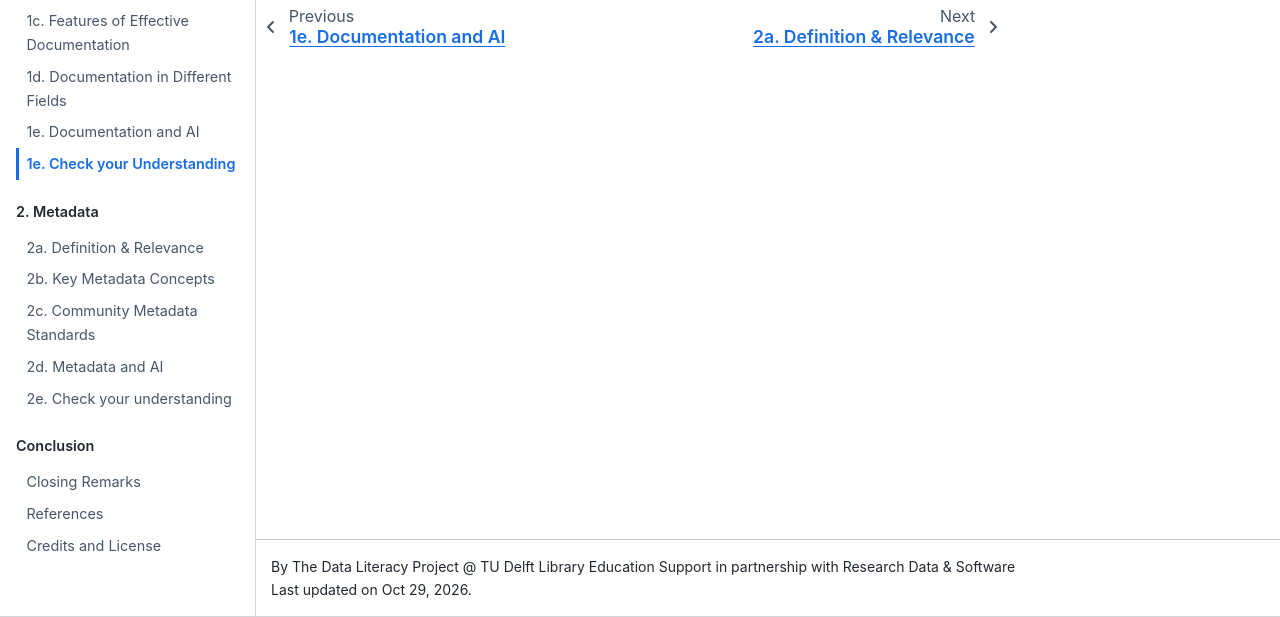
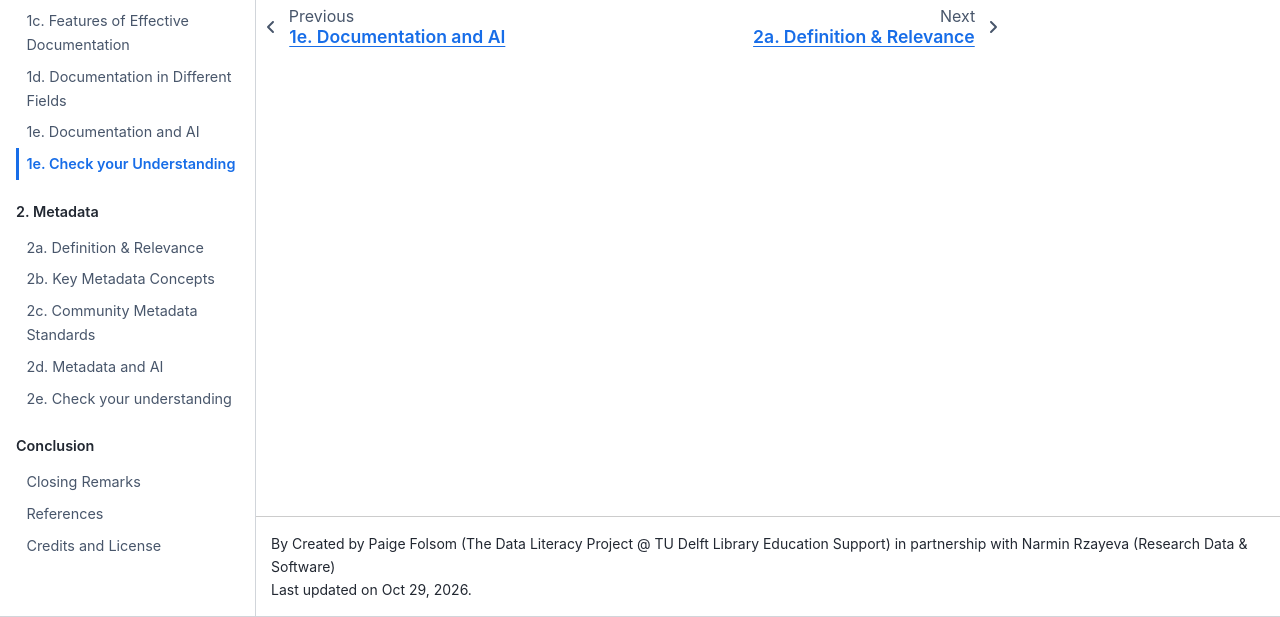
Before and after one commit to tu-delft-library/Documentation_and_Metadata, a Jupyter Book: the page built from book/1f-check-understanding.md, in a window 1280 px wide, cut to the strip 284-901 px from the top of the page. Built offline with Jupyter Book 1.0.4 settings and Sphinx 7.4.7 and the Sphinx Book theme 1.1.4, drawn with Linux system fonts in a browser that asks for light colours; comment, search, counter and statistics services are not loaded.

Commit message:
Update _config.yml

```diff
--- a/book/_config.yml
+++ b/book/_config.yml
@@ -3,7 +3,7 @@
 # This config includes an opinionated list of configuration options of TeachBooks, Jupyterbook v1, Sphinx and other extensions part of TeachBooks-Favourites.
 
 title: "Documentation and Metadata"                          # Replace with your own book title shown in browser tab, configuratin part of JupyterBook: https://jupyterbook.org/en/stable/customize/config.html
-author: The Data Literacy Project @ TU Delft Library Education Support in partnership with Research Data & Software   # Replace TeachBooks Teams with your own name in the line above, configuratin part of JupyterBook: https://jupyterbook.org/en/stable/customize/config.html
+author: Created by Paige Folsom (The Data Literacy Project @ TU Delft Library Education Support) in partnership with Narmin Rzayeva (Research Data & Software)   # Replace TeachBooks Teams with your own name in the line above, configuratin part of JupyterBook: https://jupyterbook.org/en/stable/customize/config.html
 execute:
   execute_notebooks: "off"                           # Replace this if you want don't have notebooks with output and you want to add notebook output during build, configuration part of Jupyterbook v1 (https://jupyterbook.org/en/stable/customize/config.html)
   exclude_patterns:  []                              # Default value (line can be removed), sets a list of patterns to *skip* in execution, configuration part of Jupyterbook v1 (https://jupyterbook.org/en/stable/customize/config.html), can overwritten by Sphinx-NB-Execution-Patterns (https://teachbooks.io/manual/_git/github.com_TeachBooks_Sphinx-NB-Execution-Patterns/Manual/README.html)
```
